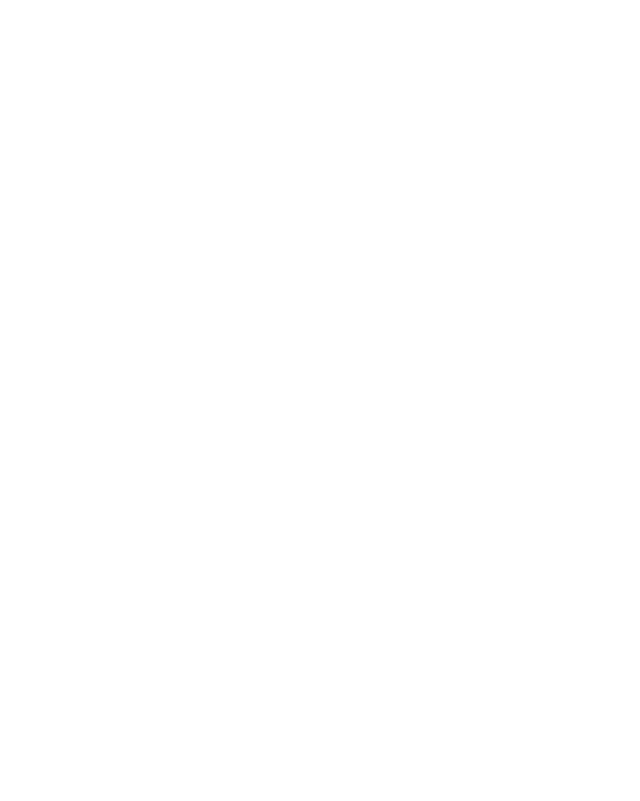
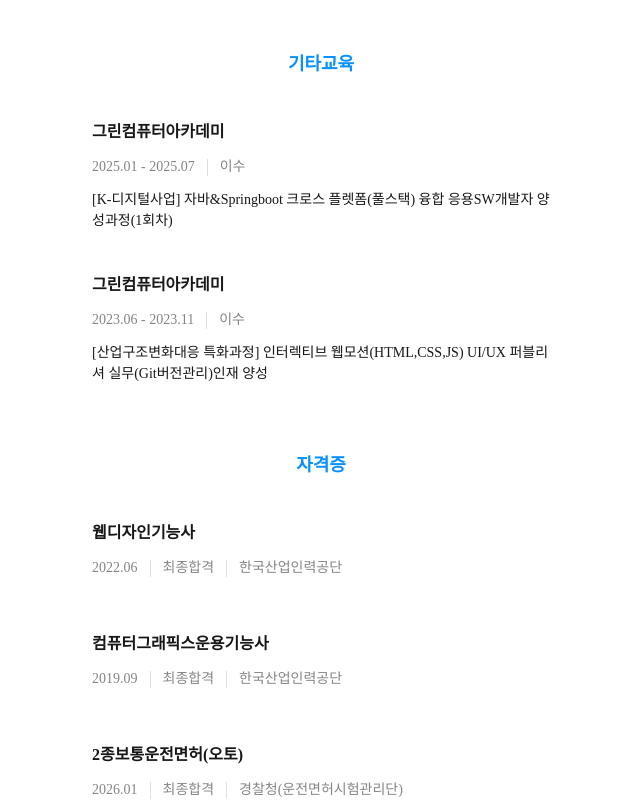
Before and after one commit to clubnerdy/react-lab, a React app: page / in a window 1280 px wide. Shown: the part 10220-11021 px from the top of the page, without its empty margins (319-959 px from the left). Before the commit the page ends 9794 px from the top, so only its background shows below. Built offline with nearby package versions, Linux system fonts and the light colour scheme; the HTML template or start-up script is replaced by a standard one.

Commit message:
education ui 완

```diff
--- a/src/data/educations.js
+++ b/src/data/educations.js
@@ -56,6 +56,13 @@
         state: "최종합격",
         position: "한국산업인력공단",
       },
+      {
+        id: 3,
+        title: "2종보통운전면허(오토)",
+        date: "2026.01",
+        state: "최종합격",
+        position: "경찰청(운전면허시험관리단)",
+      },
     ],
   },
   {
--- a/src/sections/Education.css
+++ b/src/sections/Education.css
@@ -0,0 +1,10 @@
+.Education {
+  width: 100%;
+  padding: 160px 0;
+}
+
+.Education .inner .container {
+  display: flex;
+  flex-direction: column;
+  gap: 68px;
+}
--- a/src/sections/Education.jsx
+++ b/src/sections/Education.jsx
@@ -1,9 +1,17 @@
 import "./Education.css";
+import EducationContainer from "@/components/EducationContainer";
+import { educations } from "@/data/educations";
 
 const Education = () => {
   return (
     <div className="Education">
-      <div className="inner"></div>
+      <div className="inner">
+        <div className="container">
+          {educations.map((item) => (
+            <EducationContainer key={item.topic} {...item} />
+          ))}
+        </div>
+      </div>
     </div>
   );
 };
```
